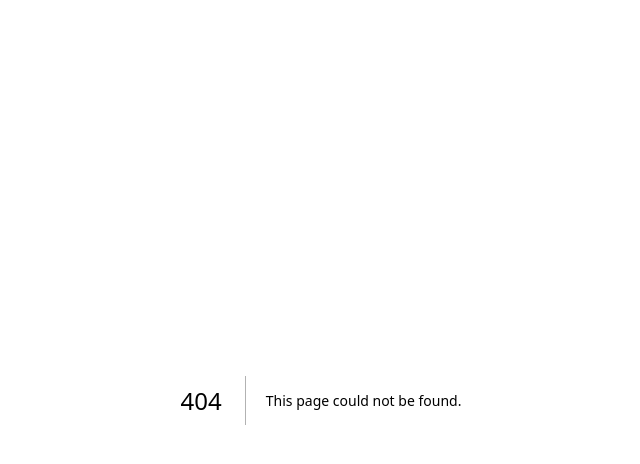
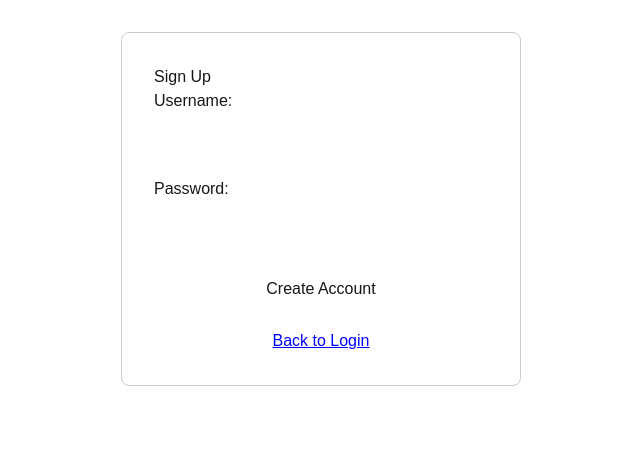
Before and after one commit to audreyyluu/wotter, a Next.js app: page /signup in a window 1280 px wide. Before the commit this address had no page. Shown: the top 464 px of the page, without its empty margins (319-959 px from the left). Built offline with nearby package versions, Linux system fonts and the light colour scheme.

Commit message:
Simple sign up page with username, password, and link back to login page

```diff
--- /dev/null
+++ b/src/app/signup/page.tsx
@@ -0,0 +1,60 @@
+'use client';
+
+import { useState } from 'react';
+import { useRouter } from 'next/navigation';
+
+export default function Signup() {
+  const [username, setUsername] = useState('');
+  const [password, setPassword] = useState('');
+  const [error, setError] = useState('');
+  const router = useRouter();
+
+  const handleSignup = (e: React.FormEvent) => {
+    e.preventDefault();
+    if (!username || !password) {
+      setError('Please enter a username and password.');
+      return;
+    }
+    localStorage.setItem('wotter_username', username);
+    localStorage.setItem('wotter_password', password);
+    setError('');
+    router.push('/');
+  };
+
+  return (
+    <div style={{ maxWidth: 400, margin: '2rem auto', padding: '2rem', border: '1px solid #ccc', borderRadius: 8 }}>
+      <h2>Sign Up</h2>
+      <form onSubmit={handleSignup}>
+        <div style={{ marginBottom: '1rem' }}>
+          <label>
+            Username:
+            <input
+              type="text"
+              value={username}
+              onChange={e => setUsername(e.target.value)}
+              required
+              style={{ width: '100%', padding: '0.5rem', marginTop: '0.5rem' }}
+            />
+          </label>
+        </div>
+        <div style={{ marginBottom: '1rem' }}>
+          <label>
+            Password:
+            <input
+              type="password"
+              value={password}
+              onChange={e => setPassword(e.target.value)}
+              required
+              style={{ width: '100%', padding: '0.5rem', marginTop: '0.5rem' }}
+            />
+          </label>
+        </div>
+        {error && <div style={{ color: 'red', marginBottom: '1rem' }}>{error}</div>}
+        <button type="submit" style={{ width: '100%', padding: '0.75rem' }}>Create Account</button>
+      </form>
+      <div style={{ marginTop: '1rem', textAlign: 'center' }}>
+        <a href="/" style={{ color: 'blue', textDecoration: 'underline' }}>Back to Login</a>
+      </div>
+    </div>
+  );
+}
```
